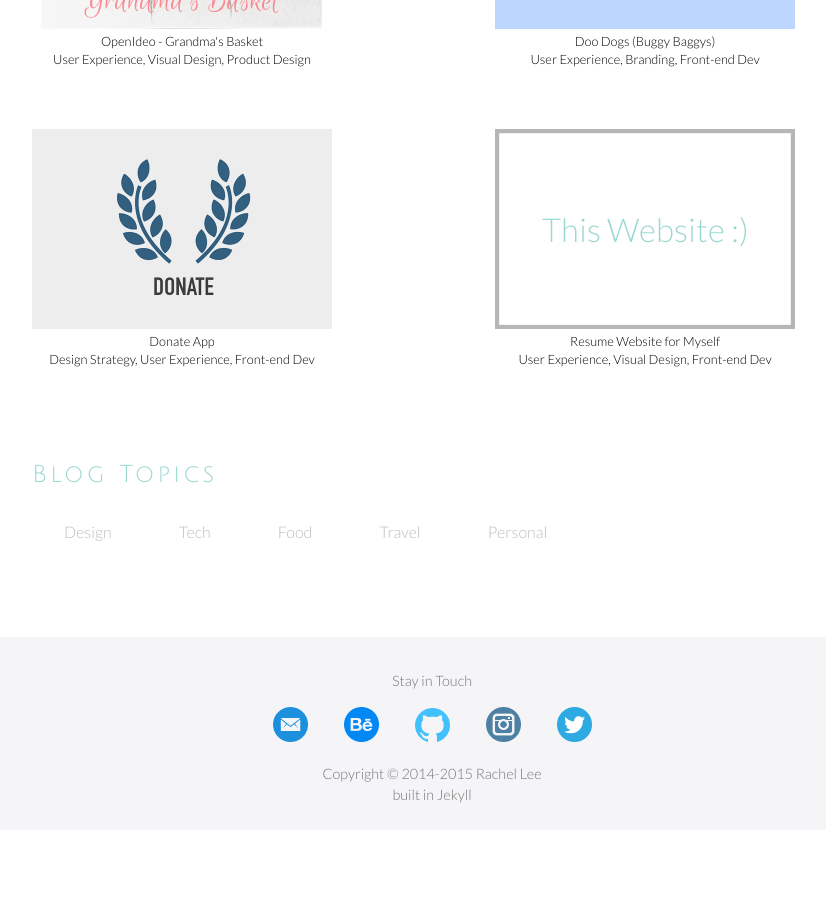
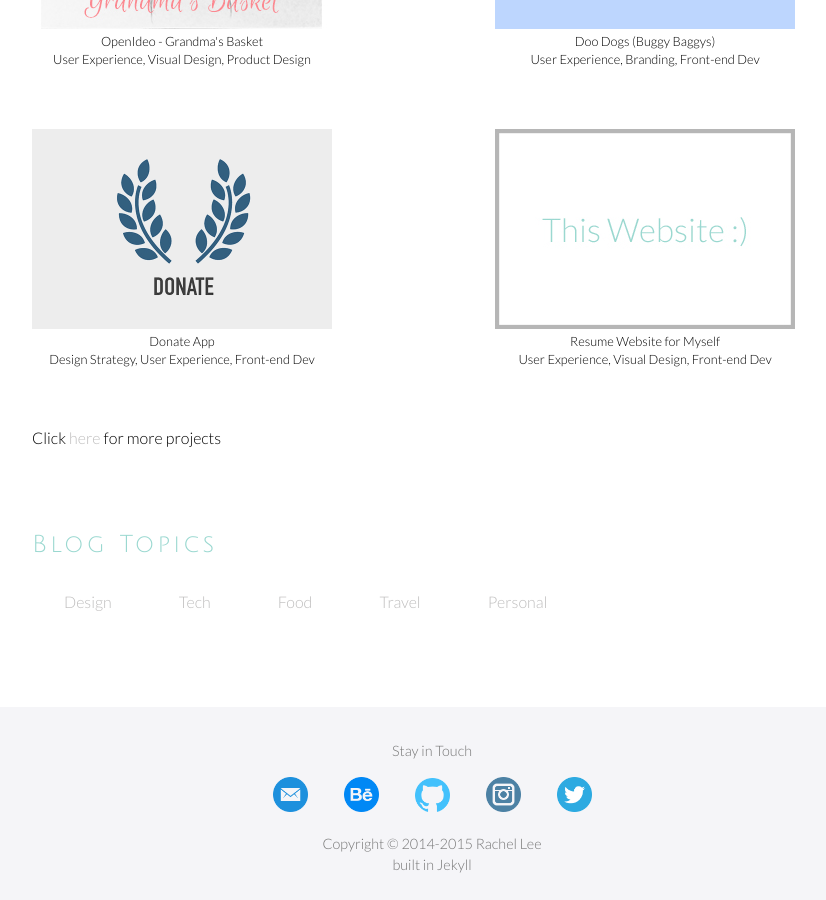
Before and after one commit to rachellee/resume, a Jekyll site: the page built from index.html, in a window 1280 px wide and 900 px high, scrolled down 2470 px. Shown: the whole window, without its empty margins (208-1034 px from the left). Built offline with Jekyll 4.4.1, drawn with Linux system fonts in a browser that asks for light colours; nearby versions of some CDN libraries; some web fonts are replaced; before the commit the page ends 3300 px from its top, so only the background shows below that.

Commit message:
more projects link on main page

```diff
--- a/index.html
+++ b/index.html
@@ -67,6 +67,7 @@ layout: default
 					Resume Website for Myself<BR>
 					User Experience, Visual Design, Front-end Dev
 				</div>
+				Click <a href="/portfolio">here</a> for more projects<BR><BR><BR><BR>
 			</div>
 	</div>
 
```
